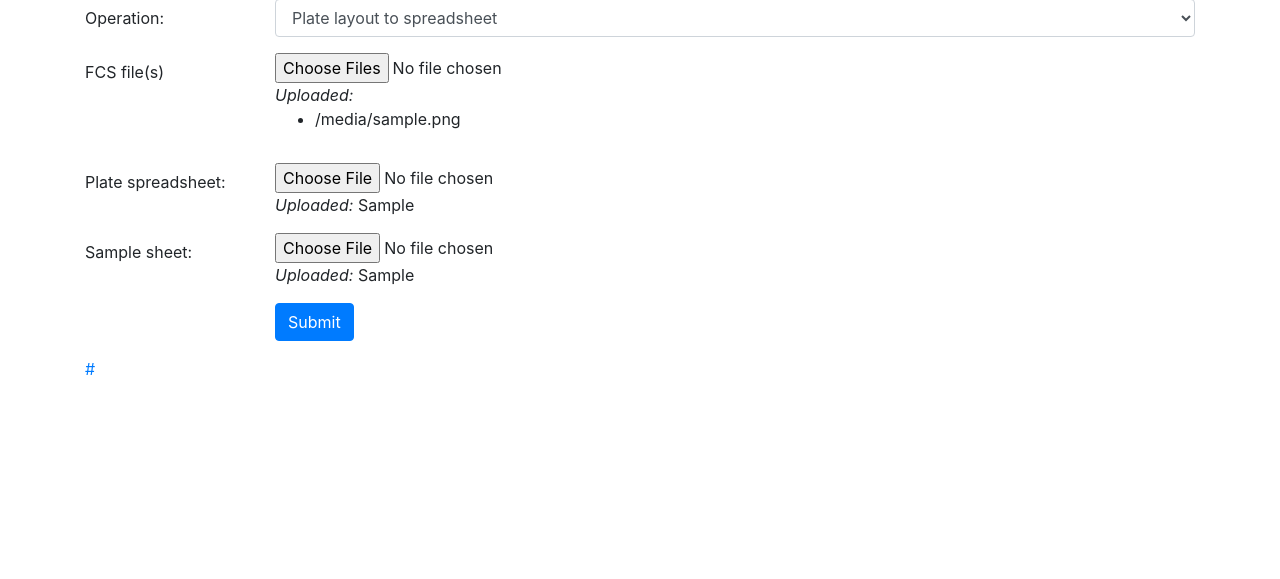
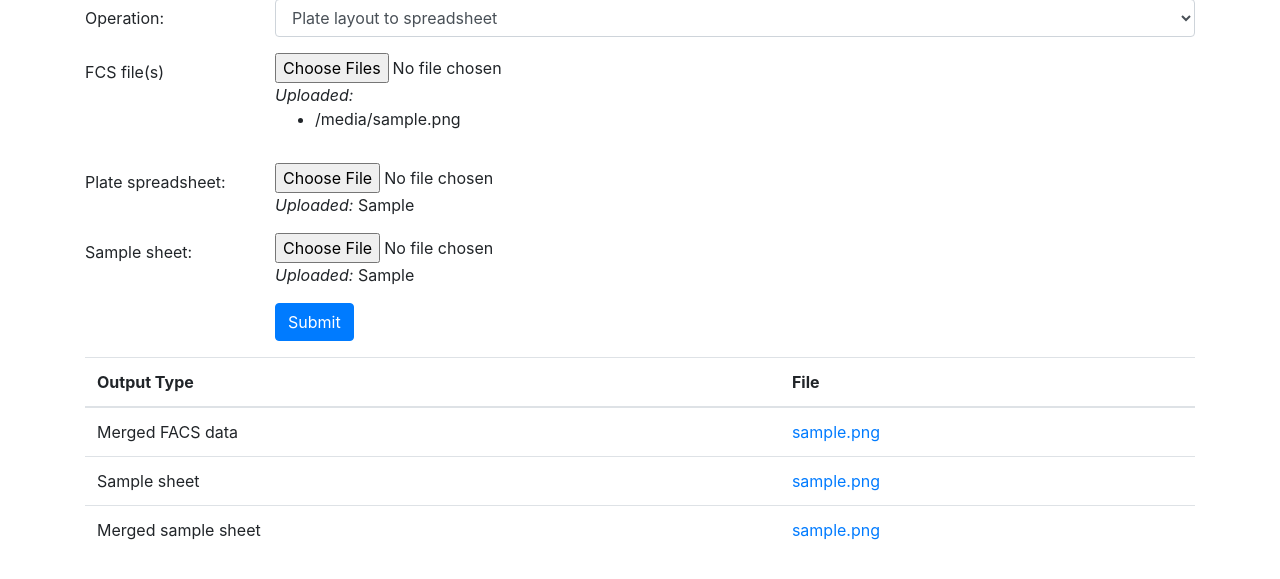
Before and after one commit to WEHIGenomicsRnD/celseq-sample-sheet-generator, a Flask app: template templates/index.html in a window 1280 px wide. Shown: the part 63-642 px from the top of the page. Run offline with Flask 3, Linux system fonts and the light colour scheme; the template is opened without the code that fills it: most values are stand-ins (such as "Sample title", 1, 10 or a date in 2020); some libraries are stand-ins or nearby versions.

Commit message:
Table for tracking separate outputs from each step

```diff
--- a/app.py
+++ b/app.py
@@ -13,12 +13,27 @@
 SAMPLESHEET_FILENAME = 'samplesheet.tsv'
 MERGED_FILENAME = 'merged.tsv'
 
-def render_index(fcs_files=None, plate_spreadsheet=None, sample_sheet=None, download_link=None, error=None):
+def render_index(fcs_files=None, plate_spreadsheet=None, sample_sheet=None, error=None):
+
+    collated_fcs_file, samplesheet_file, merged_file = None, None, None
+    collated_fcs_path = os.path.join(app.config['UPLOAD_FOLDER'], COLLATED_FCS_FILENAME)
+    samplesheet_path = os.path.join(app.config['UPLOAD_FOLDER'], SAMPLESHEET_FILENAME)
+    merged_path = os.path.join(app.config['UPLOAD_FOLDER'], MERGED_FILENAME)
+
+    if os.path.exists(collated_fcs_path):
+        collated_fcs_file = COLLATED_FCS_FILENAME
+    if os.path.exists(samplesheet_path):
+        samplesheet_file = SAMPLESHEET_FILENAME
+    if os.path.exists(merged_path):
+        merged_file = MERGED_FILENAME
+
     return render_template('index.html',
                            fcs_files=fcs_files,
                            plate_spreadsheet=plate_spreadsheet,
                            sample_sheet=sample_sheet,
-                           download_link=download_link,
+                           collated_fcs_file=collated_fcs_file,
+                           samplesheet_file=samplesheet_file,
+                           merged_file=merged_file,
                            error=error)
 
 def handle_plate_to_samplesheet(plate_spreadsheet):
@@ -32,7 +47,7 @@
     # initiate download of csv file for user
     samplesheet_outpath = os.path.join(app.config['UPLOAD_FOLDER'], SAMPLESHEET_FILENAME)
     samplesheet.to_csv(samplesheet_outpath, index=False, sep='\t')
-    return render_index(plate_spreadsheet=plate_spreadsheet, download_link=SAMPLESHEET_FILENAME)
+    return render_index(plate_spreadsheet=plate_spreadsheet)
 
 def handle_fcs_collate(fcs_files):
     if len(fcs_files) == 0:
@@ -46,7 +61,7 @@
     # initiate download of csv file for user
     fcs_data_output = os.path.join(app.config['UPLOAD_FOLDER'], COLLATED_FCS_FILENAME)
     fcs_data.to_csv(fcs_data_output, index=False, sep='\t')
-    return render_index(fcs_files=fcs_files, download_link=COLLATED_FCS_FILENAME)
+    return render_index(fcs_files=fcs_files)
 
 def handle_fcs_merge(sample_sheet):
     fcs_file = os.path.join(app.config['UPLOAD_FOLDER'], COLLATED_FCS_FILENAME)
@@ -58,14 +73,14 @@
         return render_index(error='Please collate your FACS data first!')
 
     if sample_sheet:
+        sample_sheet_filepath = os.path.join(app.config['UPLOAD_FOLDER'], sample_sheet.filename)
         sample_sheet.save(sample_sheet_filepath)
-        sample_sheet_filepath = os.path.join(app.config['UPLOAD_FOLDER'], sample_sheet.filename)
 
     merged = merge_fcs_data_with_samplesheet(sample_sheet_filepath, fcs_file)
 
     merged_outpath = os.path.join(app.config['UPLOAD_FOLDER'], MERGED_FILENAME)
     merged.to_csv(merged_outpath, index=False, sep='\t')
-    return render_index(sample_sheet=sample_sheet, download_link=MERGED_FILENAME)
+    return render_index(sample_sheet=sample_sheet)
 
 @app.route('/uploads/<filename>')
 def uploaded_file(filename):
--- a/templates/index.html
+++ b/templates/index.html
@@ -66,15 +66,37 @@
         </div>
     </form>
 
-    {% if download_link %}
-    {% if download_link.endswith('fcs_data.tsv') %}
-    <i>Merged FACS data:</i>
-    {% endif %}
-    {% if download_link.endswith('samplesheet.tsv') or download_link.endswith('merged.tsv') %}
-    <i>Processed sample sheet:</i>
-    {% endif %}
-    <a href="{{ url_for('uploaded_file', filename=download_link) }}">{{ download_link.split('/')[-1] }}</a>
-    <br />
+    {% if collated_fcs_file or samplesheet_file or merged_file %}
+    <table class="table">
+        <thead>
+            <tr>
+                <th>Output Type</th>
+                <th>File</th>
+            </tr>
+        </thead>
+        <tbody>
+            {% if collated_fcs_file %}
+            <tr>
+                <td>Merged FACS data</td>
+                <td><a href="{{ url_for('uploaded_file', filename=collated_fcs_file) }}">{{ collated_fcs_file.split('/')[-1] }}</a></td>
+            </tr>
+            {% endif %}
+
+            {% if samplesheet_file %}
+            <tr>
+                <td>Sample sheet</td>
+                <td><a href="{{ url_for('uploaded_file', filename=samplesheet_file) }}">{{ samplesheet_file.split('/')[-1] }}</a></td>
+            </tr>
+            {% endif %}
+
+            {% if merged_file %}
+            <tr>
+                <td>Merged sample sheet</td>
+                <td><a href="{{ url_for('uploaded_file', filename=merged_file) }}">{{ merged_file.split('/')[-1] }}</a></td>
+            </tr>
+            {% endif %}
+        </tbody>
+    </table>
     {% endif %}
 
 </div>
```
